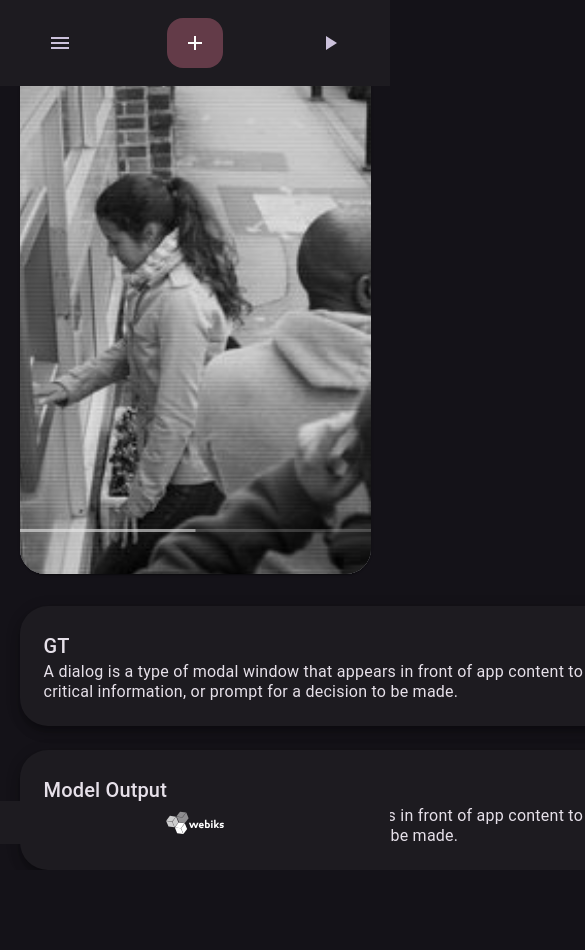
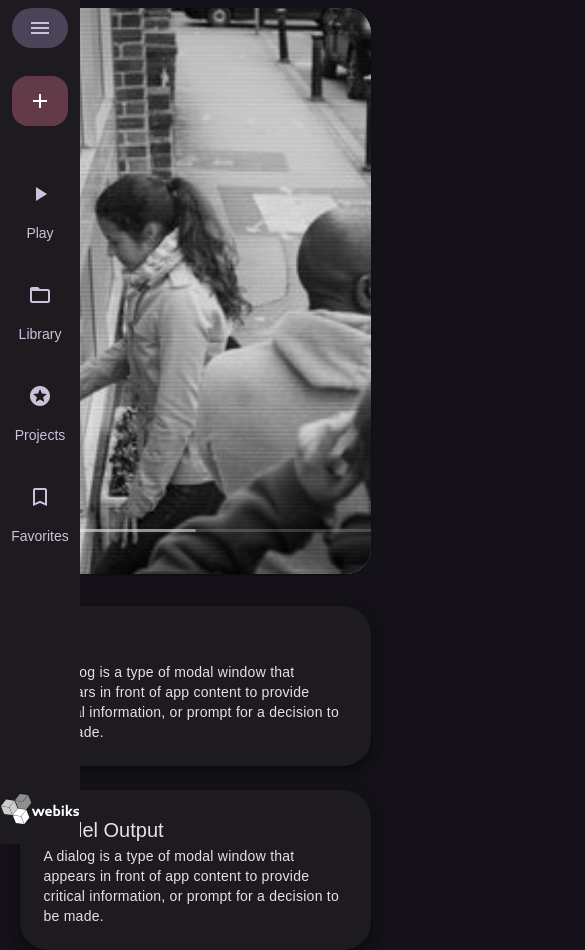
Before and after one commit to Omriwebiks/v2t-demo, a React (Vite) app in the folder client/: page / in a window 390 px wide. Shown: the top 950 px of the page, 585 px wide, since content can reach past the window. Before the commit the page ends 870 px from the top, so only its background shows below. Built offline with nearby package versions, Linux system fonts and the light colour scheme.

Commit message:
fix: update SideBarItem to use theme color palette

```diff
--- a/client/src/components/InfroCard.tsx
+++ b/client/src/components/InfroCard.tsx
@@ -11,20 +11,22 @@ const InfoCard: React.FC<InfoCardProps> = ({ title, content }) => {
     <Paper
       elevation={8}
       sx={{
-        flex: "1 1 0%", // יש להגדיר את ערכי ה-flex באופן מפורש ולא להתמש בכותרת.
-        width: "647.5px",
-        height: "95%",
+        flex: "1 1 auto",
+        maxWidth: { xs: "100%", md: "45%", lg: "50%" },
+        height: "auto",
         p: 3,
         borderRadius: "28px",
         bgcolor: "#1D1B20",
         overflow: "clip",
         color: "#E6E0E9",
+        boxSizing: "border-box",
       }}
     >
       <Typography
         variant="h6"
         sx={{
           lineHeight: "32px",
+          fontSize: { xs: "1.25rem", md: "1.5rem" },
         }}
       >
         {title}
@@ -33,6 +35,7 @@ const InfoCard: React.FC<InfoCardProps> = ({ title, content }) => {
         sx={{
           lineHeight: "20px",
           letterSpacing: "0.25px",
+          fontSize: { xs: "0.875rem", md: "1rem" },
         }}
       >
         {content}
--- a/client/src/components/SideBarItem.tsx
+++ b/client/src/components/SideBarItem.tsx
@@ -34,9 +34,9 @@ export default function SideBarItem({
           textDecoration: "none",
           alignItems: "center",
           gap: "5px",
-          color: "#CCC2DC",
+          color: "info.main",
           "&:hover .icon-container": {
-            backgroundColor: "#4A4458",
+            backgroundColor: "info.dark",
           },
         }}
       >
@@ -49,8 +49,8 @@ export default function SideBarItem({
             height: "40px",
             width: "40px",
             borderRadius: "100px",
-            color: "#CCC2DC",
-            backgroundColor: isSelected ? "#4A4458" : "inherit",
+            color: "info.main",
+            backgroundColor: isSelected ? "info.dark" : "inherit",
             transition: "background-color 0.2s ease-in-out",
 
             ...customStyles,
--- a/client/src/components/VideoCard.tsx
+++ b/client/src/components/VideoCard.tsx
@@ -6,7 +6,13 @@ interface VideoImgProps {
 }
 
 const VideoCard = ({ title, project }: VideoImgProps) => (
-  <Card sx={{ boxShadow: "none" }}>
+  <Card
+    sx={{
+      boxShadow: "none",
+      backgroundColor: "#141418",
+      color: "#E6E0E9",
+    }}
+  >
     <Box
       component="img"
       src="https://s3-alpha-sig.figma.com/img/66e3/3dec/1d50ec7c56cfea569c3daeda06734ffa?Expires=1737331200&Key-Pair-Id=APKAQ4GOSFWCVNEHN3O4&Signature=EqVypQMn0G8V~Dww6RVNcT5oyP8dUtIeC~WF6Kfqr~0gZSlmFh0ESLRM2W6aGmJsimAHPR~JXX1jGN-uK2Orkizjb1VbpEPVV7XFENSlH5sjomJlRU~CeyrUPAY0WlEkCBi-qjjNwpynG3Rl5nVlv1GzSi9tQAIFoeqaljZlzNLn41iDdOgB5ORenRIA6rpdRh4H5BbTD8XoVnHnEQub64lIA-sCtyxXXRvbB2XbPNvXIhT2BncIoIXFFDe1WNH7JfoeNsdZK~UhUb3-g0hqZqu3INz3pGFjZH2bdS88nQQCrEA7B~84Ca1jkaDrbo~QL08WrCer2Bz69MFwg76wmA__"
@@ -20,9 +26,7 @@ const VideoCard = ({ title, project }: VideoImgProps) => (
     <Typography variant="h6" component="div">
       {title}
     </Typography>
-    <Typography variant="body2" color="text.secondary">
-      Project: {project}
-    </Typography>
+    <Typography variant="body2">Project: {project}</Typography>
   </Card>
 );
 
--- a/client/src/layout/sideBar/SideBar.tsx
+++ b/client/src/layout/sideBar/SideBar.tsx
@@ -6,12 +6,10 @@ import FolderOpenIcon from "@mui/icons-material/FolderOpen";
 import StarsIcon from "@mui/icons-material/Stars";
 import MenuIcon from "@mui/icons-material/Menu";
 import BookmarkBorderIcon from "@mui/icons-material/BookmarkBorder";
-import useMediaQuery from "@mui/material/useMediaQuery";
 import SideBarItem from "../../components/SideBarItem";
 import logo from "../../assets/webiksLogo.svg";
 
 export default function SideBar() {
-  const isMobile = useMediaQuery("(max-width: 768px)");
   const [selectedItem, setSelectedItem] = useState<string | null>(null);
 
   const handleItemClick = (link: string) => {
@@ -22,13 +20,12 @@ export default function SideBar() {
     <Box
       sx={{
         position: "fixed",
-        top: isMobile ? 0 : "initial",
-        bottom: isMobile ? "initial" : 0,
-        left: isMobile ? "initial" : 0,
-        width: isMobile ? "100%" : "80px",
-        height: isMobile ? "auto" : "100vh",
+        top: 0,
+        left: 0,
+        width: "80px",
+        height: "100vh",
         display: "flex",
-        flexDirection: isMobile ? "column" : "column",
+        flexDirection: "column",
         justifyContent: "space-between",
         backgroundColor: "#1D1B20",
         zIndex: 1000,
@@ -37,22 +34,21 @@ export default function SideBar() {
       <Box
         sx={{
           display: "flex",
-          flexDirection: isMobile ? "row" : "column",
+          flexDirection: "column",
           alignItems: "center",
-          justifyContent: isMobile ? "space-around" : "flex-start",
-          gap: isMobile ? 2 : 1.5,
+          justifyContent: "flex-start",
+          gap: 1.5,
           padding: 0,
-          margin: isMobile ? "10px 0" : "initial",
           width: "100%",
         }}
       >
         <List
           sx={{
             display: "flex",
-            flexDirection: isMobile ? "row" : "column",
+            flexDirection: "column",
             alignItems: "center",
-            justifyContent: isMobile ? "space-around" : "flex-start",
-            gap: isMobile ? 2 : 1.5,
+            justifyContent: "flex-start",
+            gap: 1.5,
             padding: 0,
             margin: 0,
             width: "100%",
@@ -75,7 +71,7 @@ export default function SideBar() {
               display: "flex",
               justifyContent: "center",
               alignItems: "center",
-              marginBottom: isMobile ? 0 : "20px",
+              marginBottom: "20px",
             }}
             link="/add"
             isSelected={selectedItem === "/add"}
@@ -83,14 +79,13 @@ export default function SideBar() {
           />
           <SideBarItem
             icon={<PlayArrowIcon />}
+            text="Play"
             link="/"
             isSelected={selectedItem === "/"}
             onClick={() => handleItemClick("/")}
           />
         </List>
 
-        {!isMobile && (
-          <>
         <SideBarItem
           icon={<FolderOpenIcon />}
           text="Library"
@@ -112,8 +107,6 @@ export default function SideBar() {
           isSelected={selectedItem === "/favorites"}
           onClick={() => handleItemClick("/favorites")}
         />
-          </>
-        )}
       </Box>
 
       <Box
@@ -121,20 +114,16 @@ export default function SideBar() {
           display: "flex",
           justifyContent: "center",
           alignItems: "center",
-          position: isMobile ? "fixed" : "relative",
-          bottom: isMobile ? 0 : "initial",
-          left: 0,
           width: "100%",
-          backgroundColor: isMobile ? "#1D1B20" : "transparent",
-          padding: isMobile ? "10px 0" : "20px 0",
+          padding: "20px 0",
         }}
       >
         <img
           src={logo}
           alt="Webiks"
           style={{
-            width: isMobile ? "60px" : "80.26px",
-            height: isMobile ? "23px" : "31.08px",
+            width: "90.26px",
+            height: "31.08px",
           }}
         />
       </Box>
--- a/client/src/main.tsx
+++ b/client/src/main.tsx
@@ -3,11 +3,15 @@ import { createRoot } from "react-dom/client";
 import "./index.css";
 import App from "./App.tsx";
 import { BrowserRouter } from "react-router-dom";
+import { ThemeProvider } from "@mui/material";
+import theme from "./themes/theme.ts";
 
 createRoot(document.getElementById("root")!).render(
   <StrictMode>
     <BrowserRouter>
-      <App />
+      <ThemeProvider theme={theme}>
+        <App />
+      </ThemeProvider>
     </BrowserRouter>
   </StrictMode>
 );
--- a/client/src/pages/library/LibraryPage.tsx
+++ b/client/src/pages/library/LibraryPage.tsx
@@ -18,10 +18,6 @@ export default function LibraryPage() {
 
   return (
     <Box>
-      <Typography variant="h5" sx={{ mb: 3 }}>
-        Library
-      </Typography>
-
       <Box
         sx={{
           width: "100%",
@@ -82,16 +78,18 @@ export default function LibraryPage() {
           />
         ))}
       </Box>
-
+      <Typography variant="h5" sx={{ mb: 3, color: "#E6E0E9" }}>
+        Video Library
+      </Typography>
       <Box
         sx={{
           display: "grid",
           gap: 2,
           gridTemplateColumns: {
             xs: "1fr",
-            sm: "repeat(2, 1fr)",
-            md: "repeat(3, 1fr)",
-            lg: "repeat(5, 1fr)",
+            sm: "repeat(3, 1fr)",
+            md: "repeat(5, 1fr)",
+            lg: "repeat(8, 1fr)",
           },
         }}
       >
@@ -103,10 +101,6 @@ export default function LibraryPage() {
               transition: "all 0.3s ease-in-out",
               "&:hover": {
                 transform: "scale(1.05)",
-                "& > *": {
-                  boxShadow: "0 4px 8px rgba(0,0,0,0.1)",
-                  outline: "2px solid #E8DEF8",
-                },
               },
             }}
           >
--- /dev/null
+++ b/client/src/themes/theme.ts
@@ -0,0 +1,21 @@
+import { createTheme } from "@mui/material/styles";
+
+const theme = createTheme({
+  palette: {
+    primary: {
+      main: "#141218",
+    },
+    secondary: {
+      main: "#1D1B20",
+    },
+    info: {
+      main: "#CCC2DC",
+      dark: "#4A4458",
+    },
+  },
+  typography: {
+    fontFamily: "Arial",
+  },
+});
+
+export default theme;
```
Lines whose indentation alone changed are shown as unchanged.
